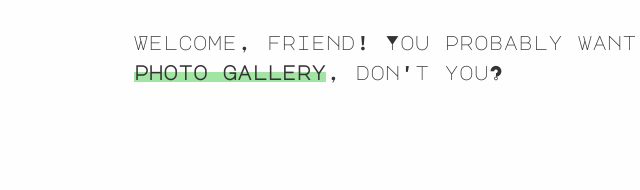
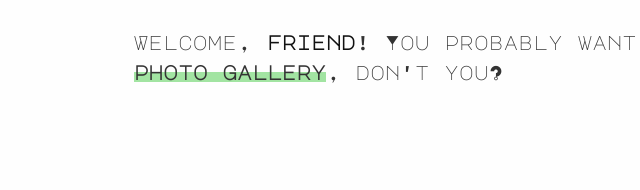
Before and after one commit to amademort/www, a Gatsby site: page / in a window 1280 px wide. Shown: the part 222-412 px from the top of the page, 79-719 px from the left. Built offline with nearby package versions, Linux system fonts and the light colour scheme; Gatsby itself is replaced by a stand-in of ours; some packages are replaced by stand-ins of ours; a web font is replaced by a local one.

Commit message:
FAT FRIEND

```diff
--- a/content/pages/index.md
+++ b/content/pages/index.md
@@ -2,4 +2,4 @@
 title: entrée
 description: amademort | design
 ---
-Welcome, friend! You probably want to have a look at my [photo gallery](/img), don't you?
+Welcome, **friend**! You probably want to have a look at my [photo gallery](/img), don't you?
```
